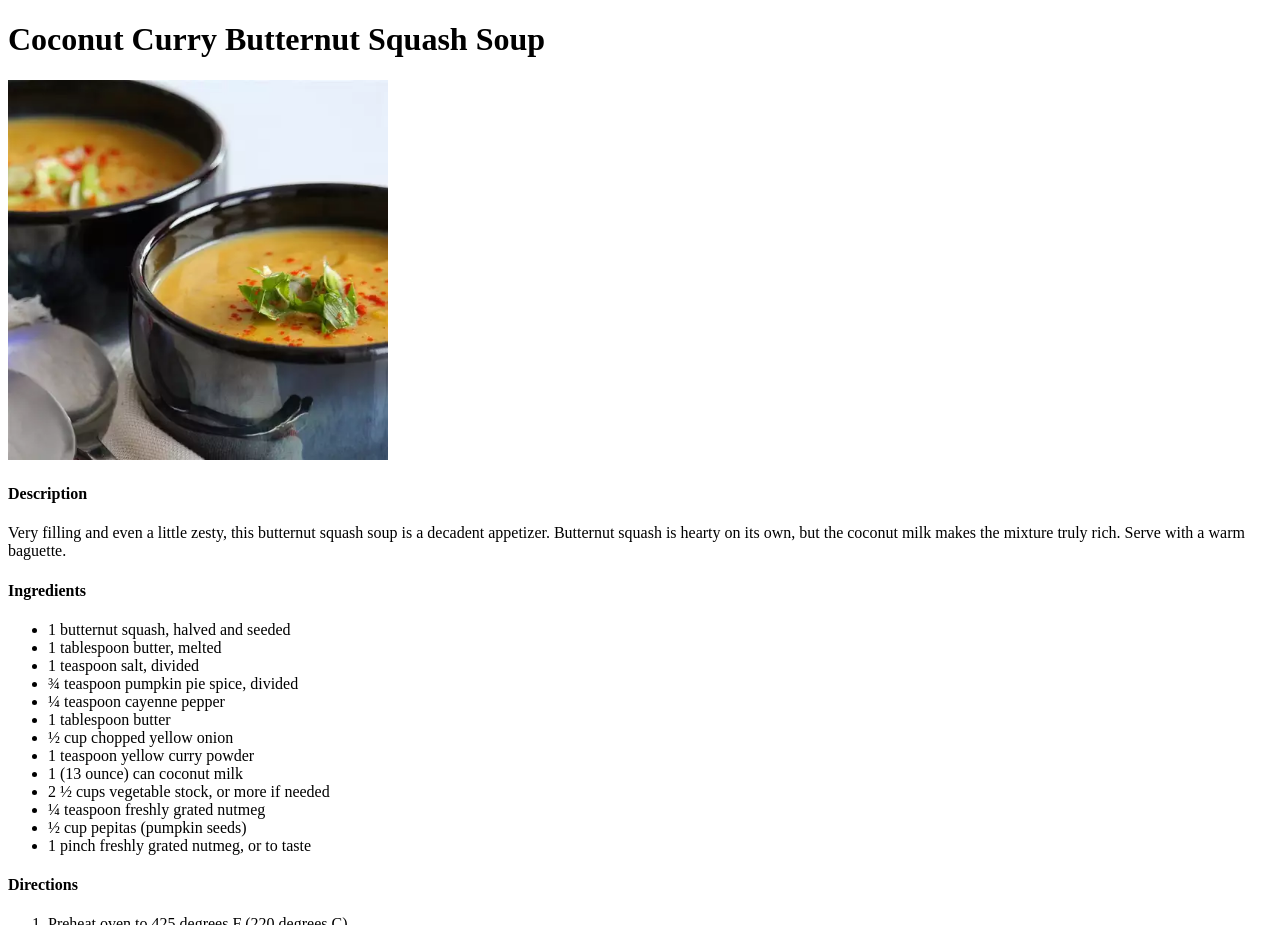
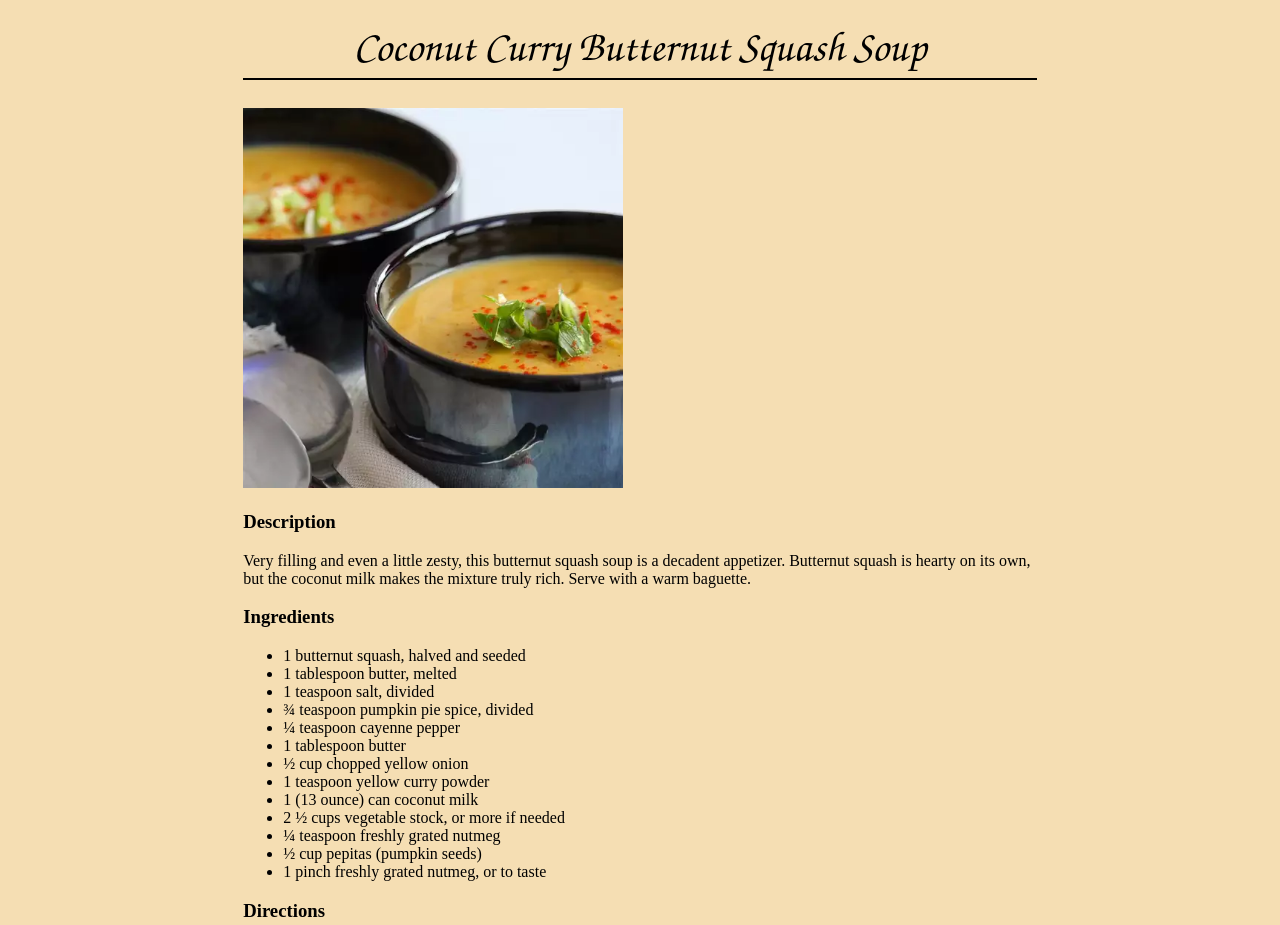
Before and after one commit to Adil-Nehal/odin-recipes, a plain HTML site: page recipes/coconut-curry-soup.html in a window 1280 px wide. Shown: the top 925 px of the page. Drawn offline with Linux system fonts and the light colour scheme.

Commit message:
Add styling
* Changed the background color
* Added custom font for heading
* Reduced width of body
* Added "Return to Home Page" link to bottom for the page
* Some minor changes

```diff
--- a/recipes/coconut-curry-soup.html
+++ b/recipes/coconut-curry-soup.html
@@ -4,18 +4,19 @@
 <head>
     <meta charset="UTF-8">
     <meta name="viewport" content="width=device-width, initial-scale=1.0">
+    <link rel="stylesheet" href="../style.css">
     <title>Document</title>
 </head>
 
 <body>
-    <h1>Coconut Curry Butternut Squash Soup</h1>
-    <img src="../images/coconut-curry-soup.webp" alt="Image of a Coconut Curry Butternut Squash Soup" height="380">
+    <h1 class="main-heading">Coconut Curry Butternut Squash Soup</h1>
+    <img class="food-img" src="../images/coconut-curry-soup.webp" alt="Image of a Coconut Curry Butternut Squash Soup">
     <!-- Description -->
-    <h4>Description</h4>
+    <h3>Description</h3>
     <p>Very filling and even a little zesty, this butternut squash soup is a decadent appetizer. Butternut squash is
         hearty on its own, but the coconut milk makes the mixture truly rich. Serve with a warm baguette.</p>
     <!-- Ingredients -->
-    <h4>Ingredients</h4>
+    <h3>Ingredients</h3>
     <ul>
         <li>1 butternut squash, halved and seeded</li>
         <li>1 tablespoon butter, melted</li>
@@ -32,7 +33,7 @@
         <li>1 pinch freshly grated nutmeg, or to taste</li>
     </ul>
     <!-- Directions -->
-    <h4>Directions</h4>
+    <h3>Directions</h3>
     <ol>
         <li>Preheat oven to 425 degrees F (220 degrees C). </li>
         <li>Place butternut squash in a baking dish, flesh side up. Brush 1 tablespoon melted butter over the flesh and
@@ -48,6 +49,9 @@
             minutes more. Add more vegetable stock for a thinner consistency and season with salt.</li>
         <li>Ladle soup into bowls and top each with pumpkin seeds and a pinch of nutmeg.</li>
     </ol>
+
+    <a href="../index.html">Return to Home Page</a>
+
 </body>
 
 </html>
--- /dev/null
+++ b/style.css
@@ -0,0 +1,23 @@
+body {
+    background-color: wheat;
+    max-width: 62vw;
+    margin: auto;
+    padding-bottom: 50px;
+}
+
+.main-heading {
+    font-family: "Z003", Garamond, 'Times New Roman', serif;
+    font-size: 42px;
+    text-align: center;
+    border-bottom: 2px solid black;
+}
+
+
+.food-img {
+    height: 380px;
+    width: auto;
+}
+
+li {
+    max-width: 6    0vw;
+}
```
Also changed, not shown: index.html (+2 -1 lines), recipes/lasagna.html (+9 -6 lines), recipes/pumpkin-pie.html (+9 -5 lines).
